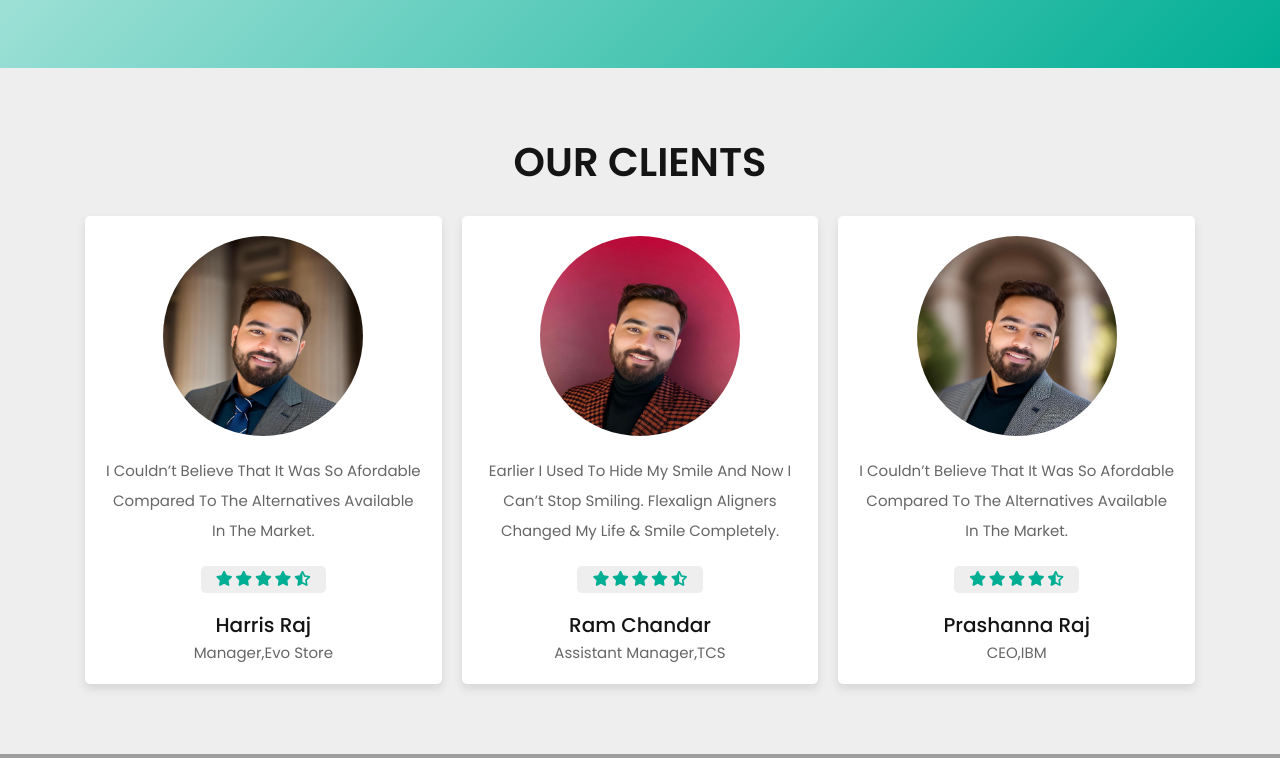
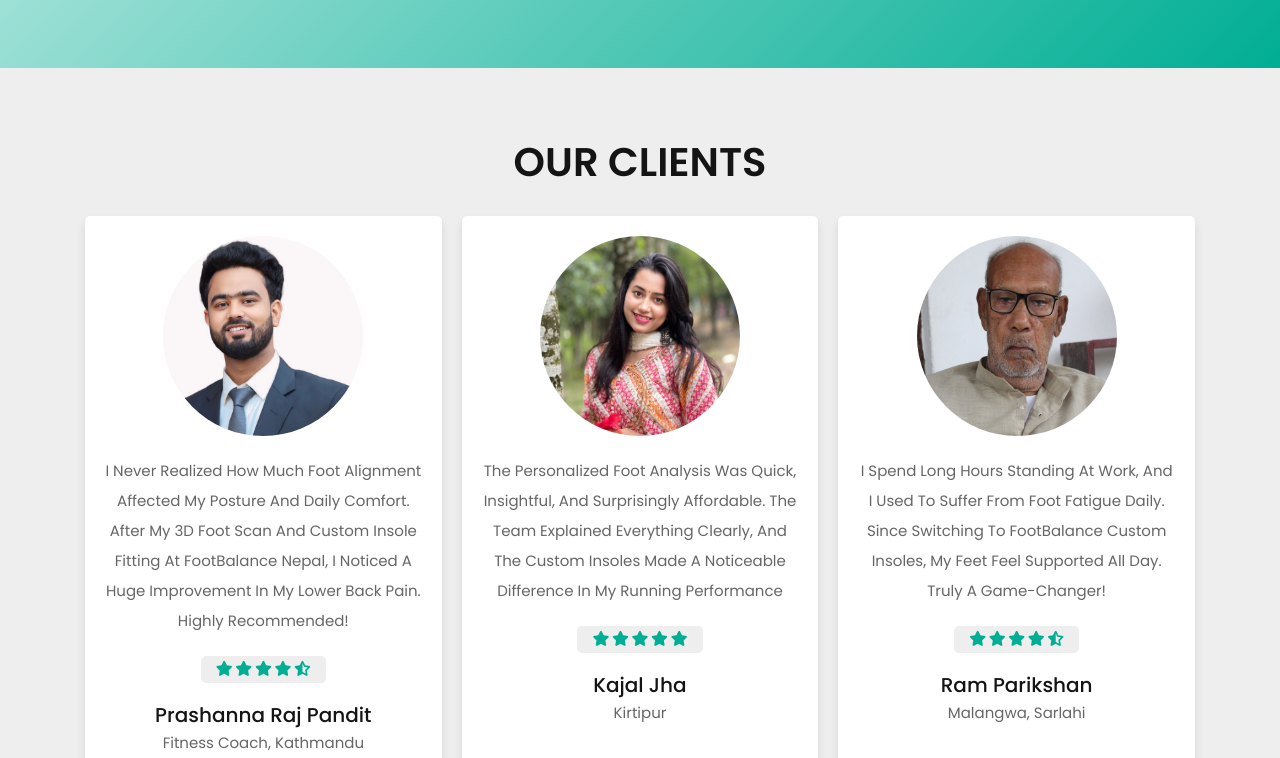
Before and after one commit to Prashanna-Raj-Pandit/FootBalance-Nepal, a Flask app: page / in a window 1280 px wide. Shown: the part 5094-5852 px from the top of the page. Run offline with Flask 3, Linux system fonts and the light colour scheme; some libraries are stand-ins or nearby versions; grey boxes are pictures that could not be loaded.

Commit message:
added testimonial

```diff
--- a/templates/reviews.html
+++ b/templates/reviews.html
@@ -4,10 +4,9 @@
 
     <div class="box-container container">
         <div class="box">
-            <img src="static/images/review_person/IMG_5322.jpg" alt=""/>
+            <img src="static/images/review_person/img.png" alt=""/>
             <p>
-                I couldn’t believe that it was so afordable compared to the
-                alternatives available in the market.
+                I never realized how much foot alignment affected my posture and daily comfort. After my 3D foot scan and custom insole fitting at FootBalance Nepal, I noticed a huge improvement in my lower back pain. Highly recommended!
             </p>
             <div class="stars">
                 <i class="fas fa-star"></i>
@@ -16,16 +15,31 @@
                 <i class="fas fa-star"></i>
                 <i class="fas fa-star-half-alt"></i>
             </div>
-            <h3>Harris raj</h3>
-            <span>Manager,Evo Store</span>
+            <h3>Prashanna Raj Pandit</h3>
+            <span>Fitness Coach, Kathmandu</span>
         </div>
 
 
         <div class="box">
-            <img src="static/images/review_person/IMG_5326.jpg" alt=""/>
+            <img src="static/images/review_person/img_1.png" alt=""/>
             <p>
-                Earlier I used to hide my smile and now I can’t stop smiling.
-                Flexalign aligners changed my life &amp; smile completely.
+                The personalized foot analysis was quick, insightful, and surprisingly affordable. The team explained everything clearly, and the custom insoles made a noticeable difference in my running performance
+            </p>
+            <div class="stars">
+                <i class="fas fa-star"></i>
+                <i class="fas fa-star"></i>
+                <i class="fas fa-star"></i>
+                <i class="fas fa-star"></i>
+                <i class="fas fa-star"></i>
+            </div>
+            <h3>Kajal Jha</h3>
+            <span>Kirtipur</span>
+        </div>
+
+        <div class="box">
+            <img src="static/images/review_person/img_2.png" alt=""/>
+            <p>
+                I spend long hours standing at work, and I used to suffer from foot fatigue daily. Since switching to FootBalance custom insoles, my feet feel supported all day. Truly a game-changer!
             </p>
             <div class="stars">
                 <i class="fas fa-star"></i>
@@ -34,25 +48,8 @@
                 <i class="fas fa-star"></i>
                 <i class="fas fa-star-half-alt"></i>
             </div>
-            <h3>Ram Chandar</h3>
-            <span>Assistant Manager,TCS</span>
-        </div>
-
-        <div class="box">
-            <img src="static/images/review_person/IMG_5324.jpg" alt=""/>
-            <p>
-                I couldn’t believe that it was so afordable compared to the
-                alternatives available in the market.
-            </p>
-            <div class="stars">
-                <i class="fas fa-star"></i>
-                <i class="fas fa-star"></i>
-                <i class="fas fa-star"></i>
-                <i class="fas fa-star"></i>
-                <i class="fas fa-star-half-alt"></i>
-            </div>
-            <h3>Prashanna Raj</h3>
-            <span>CEO,IBM</span>
+            <h3>Ram Parikshan</h3>
+            <span>Malangwa, Sarlahi</span>
         </div>
     </div>
 </section>
```
Also changed, not shown: static/images/review_person/IMG_5322.jpg (deleted), static/images/review_person/IMG_5324.jpg (deleted), static/images/review_person/IMG_5326.jpg (deleted), static/images/review_person/IMG_5650.jpg (deleted), static/images/review_person/img.png (added), static/images/review_person/img_1.png (added), static/images/review_person/img_2.png (added), 1 other file.
